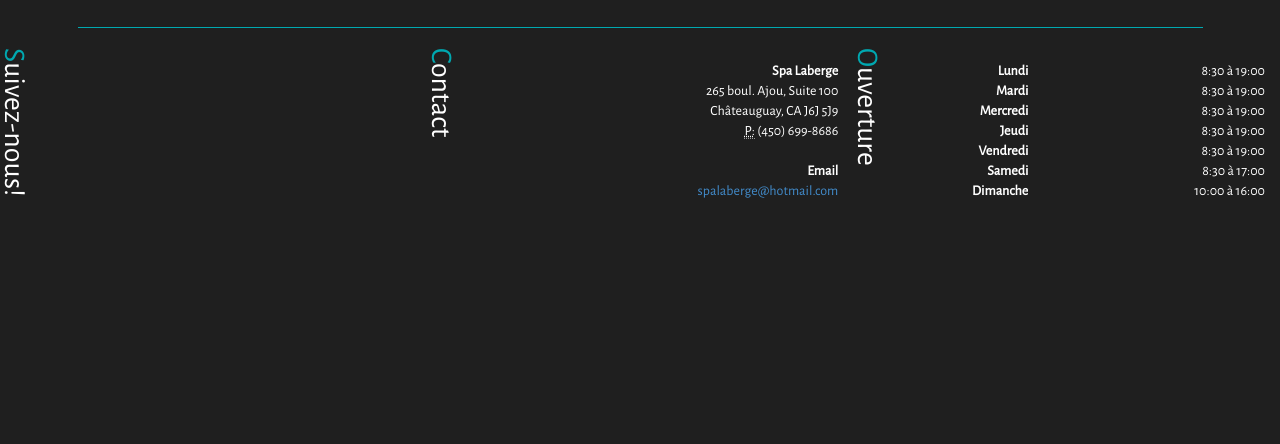
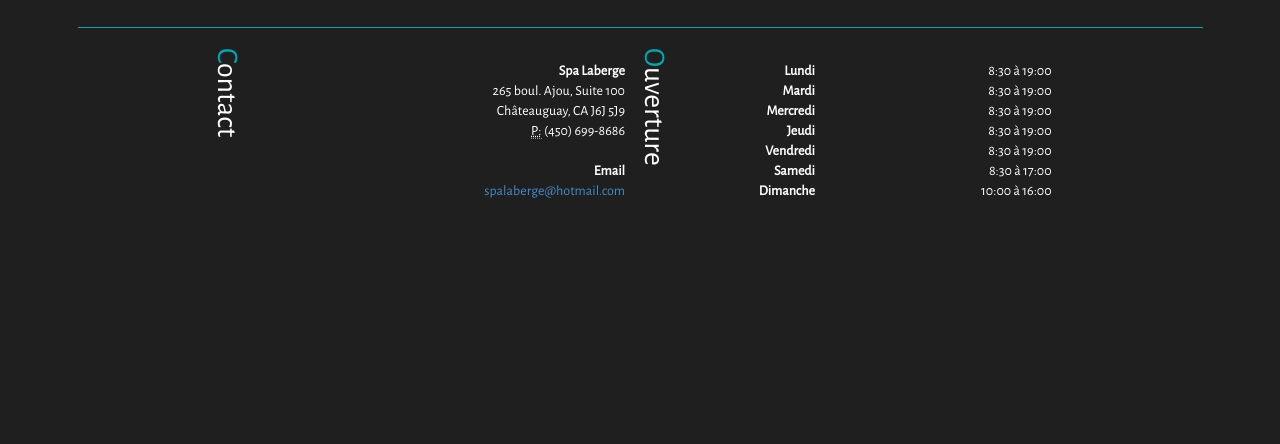
Before and after one commit to smpte11/SpaLaberge, a plain HTML site: page index.html in a window 1280 px wide. Shown: the part 963-1407 px from the top of the page. Drawn offline with nearby package versions, Linux system fonts and the light colour scheme.

Commit message:
Removed Follow-Us column

```diff
--- a/index.html
+++ b/index.html
@@ -137,10 +137,7 @@
     <div class="separator"></div>
 
     <footer class="row">
-        <div class="col-xs-4">
-            <h2 class="rotated-header first-letter">Suivez-nous!</h2>
-        </div>
-        <div class="col-xs-4">
+        <div class="col-xs-4 col-xs-offset-2">
             <h2 class="rotated-header first-letter">Contact</h2>
             <address class="text-right">
                 <strong>Spa Laberge</strong><br>
```
